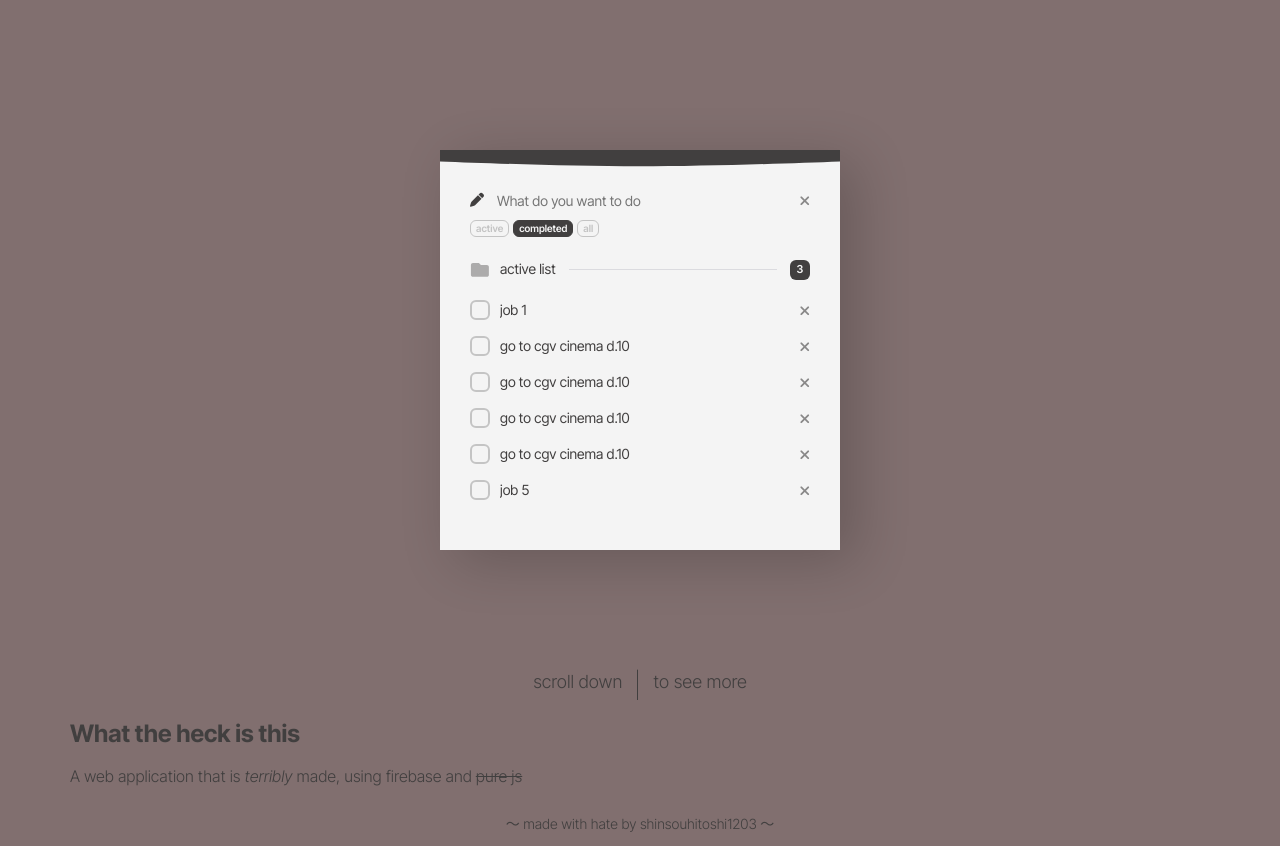
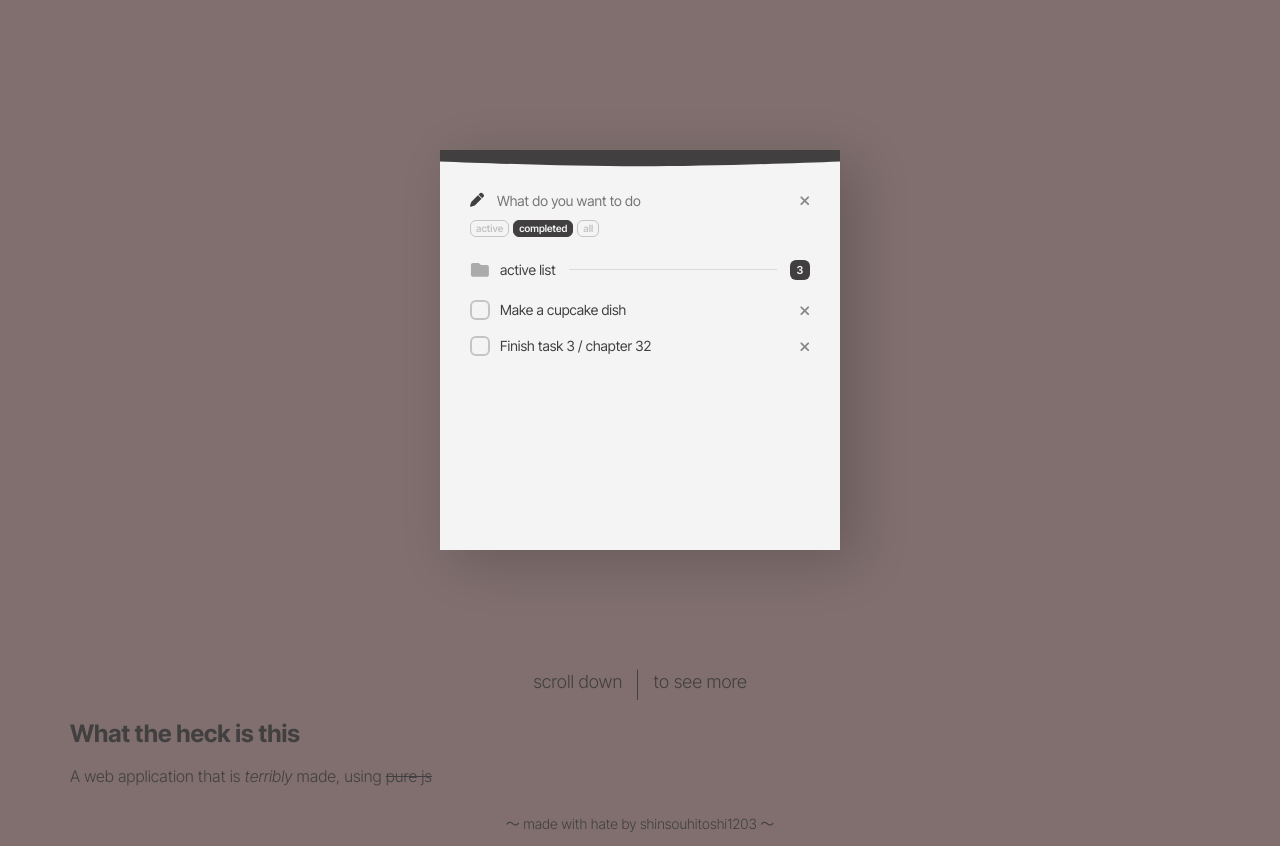
Before and after one commit to shinsouhitoshi1203/todolist, a website: page index.html in a window 1280 px wide. Shown: the part 60-906 px from the top of the page. Drawn offline with nearby package versions, Linux system fonts and the light colour scheme.

Commit message:
todos/design fixing structure + add redux function

```diff
--- /dev/null
+++ b/app/core/core.js
@@ -0,0 +1,48 @@
+import todoReducer from "./reducer.js";
+export default HTML;
+// just in case
+function HTML([f, ...subStr],...$$) {
+    return subStr.reduce((a,s,i)=>a.concat($$[i], s),[f]).filter(e=>((e && e!==true)||e===0)).join("");
+}
+
+// redux core.
+function createStore( reducer ) {
+    let state = reducer();
+    const appMap = new Map();
+    function renderAll() {
+        for (const [root, component] of appMap) {
+            root.innerHTML = component();
+        }
+    }
+    return {
+        // dinh kem lenh
+        attach(domNode, component) {
+            appMap.set(domNode, component);
+        },
+        render(root = "all") {
+            if (root == "all") {
+                renderAll();
+            } else {
+                const component = appMap.get(root);
+                root.innerHTML = component();
+            }
+
+
+        },
+        connect(selector = (state)=>state) { // connectWith (app), connectWith = connect(state=>{state})
+            return (component)=>{ // connectWith (app)
+                return (props, ...args) => {
+
+                    return component(Object.assign({}, props, selector(state), args)); // connectWith (appBruh)
+                }
+            }
+        },
+        dispatch(action, ...arg) {
+            state = reducer(state, action, arg);
+
+        }
+    }
+}
+const { attach, connect, dispatch, render } = createStore(todoReducer);
+
+export { attach, connect, dispatch, render } ;
--- /dev/null
+++ b/app/core/reducer.js
@@ -0,0 +1,30 @@
+function init() {
+    return {
+        todoList: [
+            {
+                id: "vjivioi849-343423-222-33s3",
+                name: "Make a cupcake dish",
+                status: "active"
+            },
+            {
+                id: "44rfvvccc-33ecddd-33dd-ccd",
+                name: "Finish task 3 / chapter 32",
+                status: "active"
+            },
+        ]
+    }
+}
+
+
+export default function todoReducer (state = init(), action, ...arg) {
+    const ul = state.todoList;
+    switch (action) {
+        case "method:view-active":
+            return ul.filter((e)=>e.status=="active")
+            break;
+        default:
+            return ul;
+            break;
+    }
+
+}
--- a/app/src/todos.js
+++ b/app/src/todos.js
@@ -1,6 +1,8 @@
 // import swiper from 'swiper';
 // import 'swiper/css';
-import Swiper from 'https://cdn.jsdelivr.net/npm/swiper@11/swiper-bundle.min.mjs'
+import Swiper from 'https://cdn.jsdelivr.net/npm/swiper@11/swiper-bundle.min.mjs';
+import { attach, connect, render, dispatch } from './../core/core.js';
+
 const todo = (function () {
     const $ = document.querySelector.bind(document);
     let id;
@@ -14,11 +16,9 @@ const todo = (function () {
     // dom objects
     let view;
 
-
     function HTML([f, ...subStr],...$$) {
         return subStr.reduce((a,s,i)=>a.concat($$[i], s),[f]).filter(e=>((e && e!==true)||e===0)).join("");
     }
-
     function clearNode() {
 
         objNode.classList.add("app-todo", "todos");
@@ -44,8 +44,8 @@ const todo = (function () {
             <div class="todos__view">
                 <div class="swiper" todos-sliding-container="switch-mode">
                     <div class="swiper-wrapper">
-                        <div class="swiper-slide">Lorem</div>
-                        <div class="swiper-slide todos__view-item">
+
+                        <div class="swiper-slide todos__view-item" todos-view-item="active" > ${null}
                             <div class="todos__header">
                                 <img src="./../app/img/folder.svg" alt="active list" class="todos__icon todos__icon--folder">
                                 <p class="todos__title">active list</p>
@@ -53,16 +53,10 @@ const todo = (function () {
                                 <div class="todos__number">3</div>
                             </div>
                             <div class="todos__container">
-                                <div class="swiper" todos-slide-view="active">
+                                <div class="swiper" todos-slide-view="active"> ${null}
                                     <div class="todos__list">
-                                        ${renderItem({itemType: "active", itemName: "job 1"})}
-                                        ${renderItem({itemType: "active", itemName: "go to cgv cinema d.10"})}
-                                        ${renderItem({itemType: "active", itemName: "go to cgv cinema d.10"})}
-                                        ${renderItem({itemType: "active", itemName: "go to cgv cinema d.10"})}
-                                        ${renderItem({itemType: "active", itemName: "go to cgv cinema d.10"})}
-                                        ${renderItem({itemType: "active", itemName: "job 5"})}
-                                        ${renderItem({itemType: "active", itemName: "job 6"})}
-                                        ${renderItem({itemType: "active", itemName: "job 7"})}
+
+
                                     </div>
                                 </div>
                             </div>
@@ -93,15 +87,22 @@ const todo = (function () {
         ${renderItem({itemType: "active", itemName: "Lorem ipsum"})}
     </div> */}
     function identify() {
-
         objNode.setAttribute("todos-id", id);
-        view = objNode.querySelector(".todos__view");
+        view = {
+            container: objNode.querySelector(".todos__view"),
+            active: {
+                container: objNode.querySelector(`.todos__view-item[todos-view-item="active"]`),
+                inner: objNode.querySelector(`div.swiper[todos-slide-view="active"] .todos__list`),
             }
 
-    function renderItem ({itemType, itemName}) {
+
+        }
+
+    }
+    function renderItem ({itemType, itemName, itemID}) {
         switch (itemType) {
             case 'active':
-                return HTML`<div class="swiper-slide">
+                return HTML`<div class="swiper-slide" todos-item-id="${itemID}">
                     <div class="todos__item" todos-item-status="active" todos-item-mode="normal">
                         <button class="todos__item-check" title="mark as done"></button>
                         <p class="todos__item-name" title="${itemName}">
@@ -119,7 +120,6 @@ const todo = (function () {
                 break;
         }
     }
-
     function includeSwiper() {
         swiperMap.switchMode = new Swiper (`div[todos-id="${id}"] .swiper[todos-sliding-container="switch-mode"]`, {
             slidesPerView: 1,
@@ -139,6 +139,7 @@ const todo = (function () {
                 }
             }
         });
+
         swiperMap.slideViewCurrent = new Swiper (`div[todos-id="${id}"] .swiper[todos-slide-view="active"]`, {
             direction: 'vertical',
             speed: 500,
@@ -149,11 +150,41 @@ const todo = (function () {
             mousewheel: {
                 enabled: true,
                 releaseOnEdges: true,
-            }
+            },
+
         });
     }
 
-    return function (node) {
+    function renderOption() {
+        return {
+            renderActive(ul) {
+                ul = (Object.values(ul));
+                return HTML`${ul.map(
+                    (e)=>{
+                        return renderItem({itemType: "active", itemName: e.name, itemID: e.id})
+                    }
+                )}`
+            }
+        }
+    }
+
+
+    function start(option) {
+        const {renderActive} = renderOption();
+        const connector = connect();
+        switch (option=0) {
+            case 1:
+                attach (view.done.inner, connector(renderDone));
+                render (view.done.inner);
+                break;
+            case 0: default:
+                attach (view.active.inner, connector(renderActive));
+                render (view.active.inner);
+                break;
+        }
+    }
+
+    return function (node, {defaultMode} = {}) {
         if (!node) {
             throw new Error ("Cannot identify object")
         } else {
@@ -161,9 +192,27 @@ const todo = (function () {
             objNode = node;
             clearNode();
             identify();
+            includeSwiper();
 
-            includeSwiper();
-            setTimeout(()=>swiperMap.switchMode.slideNext(),3000) // only for quick access
+            /// connect to store
+            if (!defaultMode) {
+                todoViewMode = 1;
+            } else {
+                switch (defaultMode) {
+                    case "all":
+                        todoViewMode = 2;
+                        break;
+                    case "done":case "completed":
+                        todoViewMode = 1;
+                        break;
+                    case "active": default:
+                        todoViewMode = 0;
+                        break;
+                }
+            }
+
+            start(todoViewMode);
+
         }
 
     }
--- a/index.html
+++ b/index.html
@@ -54,7 +54,7 @@
             </div>
             <section>
                 <h2>What the heck is this</h2>
-                <p>A web application that is <i>terribly</i> made, using firebase and <span style="text-decoration: line-through;">pure js</span> </p>
+                <p>A web application that is <i>terribly</i> made, using  <span style="text-decoration: line-through;">pure js</span> </p>
             </section>
         </div>
     </main>
@@ -68,9 +68,12 @@
 </body>
 </html>
 <script type="module" >
+    // import todo app
     import todo from "./app/src/todos.js";
     const $ = document.querySelector.bind(document);
     const todos = new todo($('#todos'));
+    console.log(todos)
+
 </script>
 
 <!-- <div id="todos" class="app-todo todos">
```
Also changed, not shown: embed/index.html (+1 -0 lines), README.md, db/add.js (deleted), db/remove.js (deleted), db/store.js (added). Lines whose indentation alone changed are shown as unchanged.
